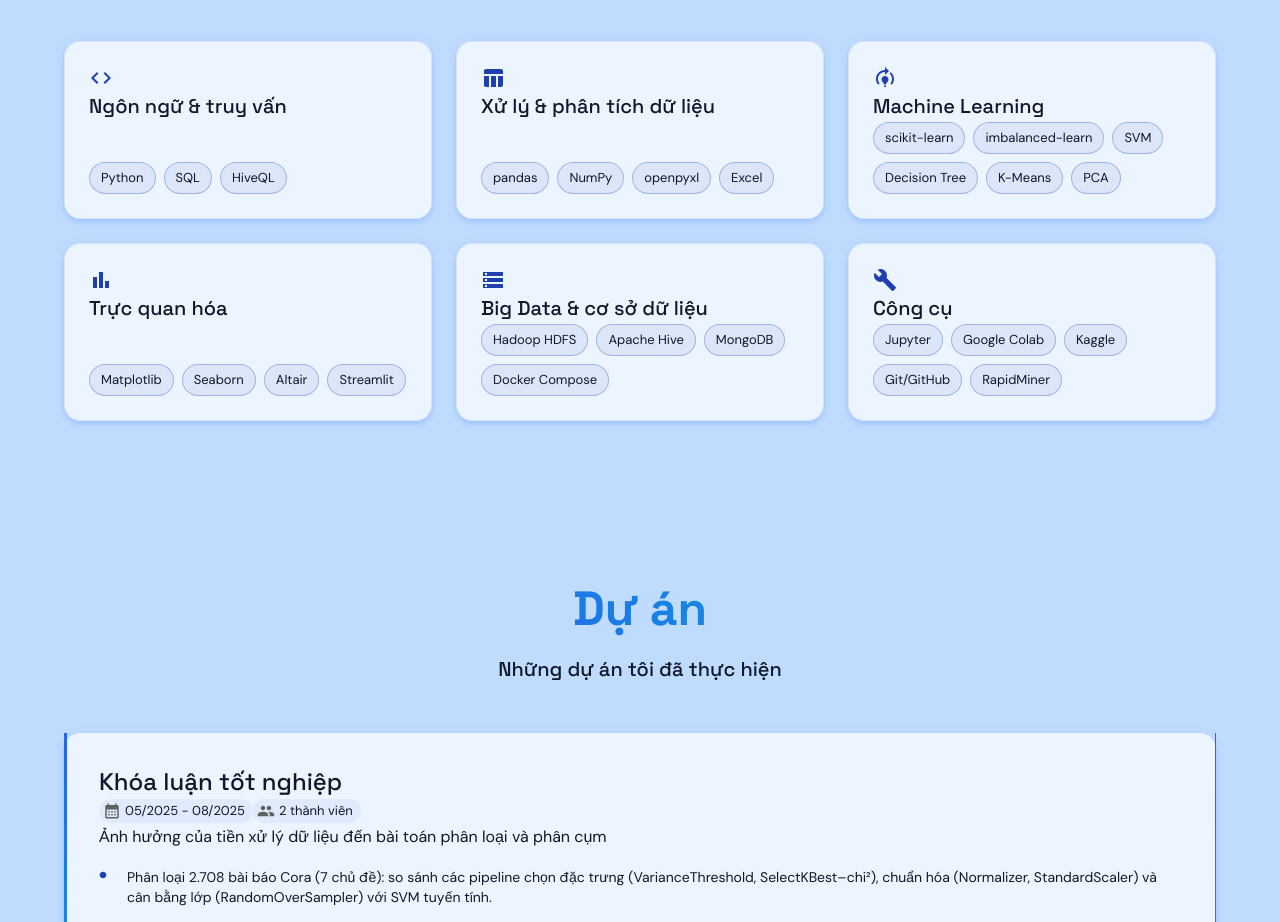
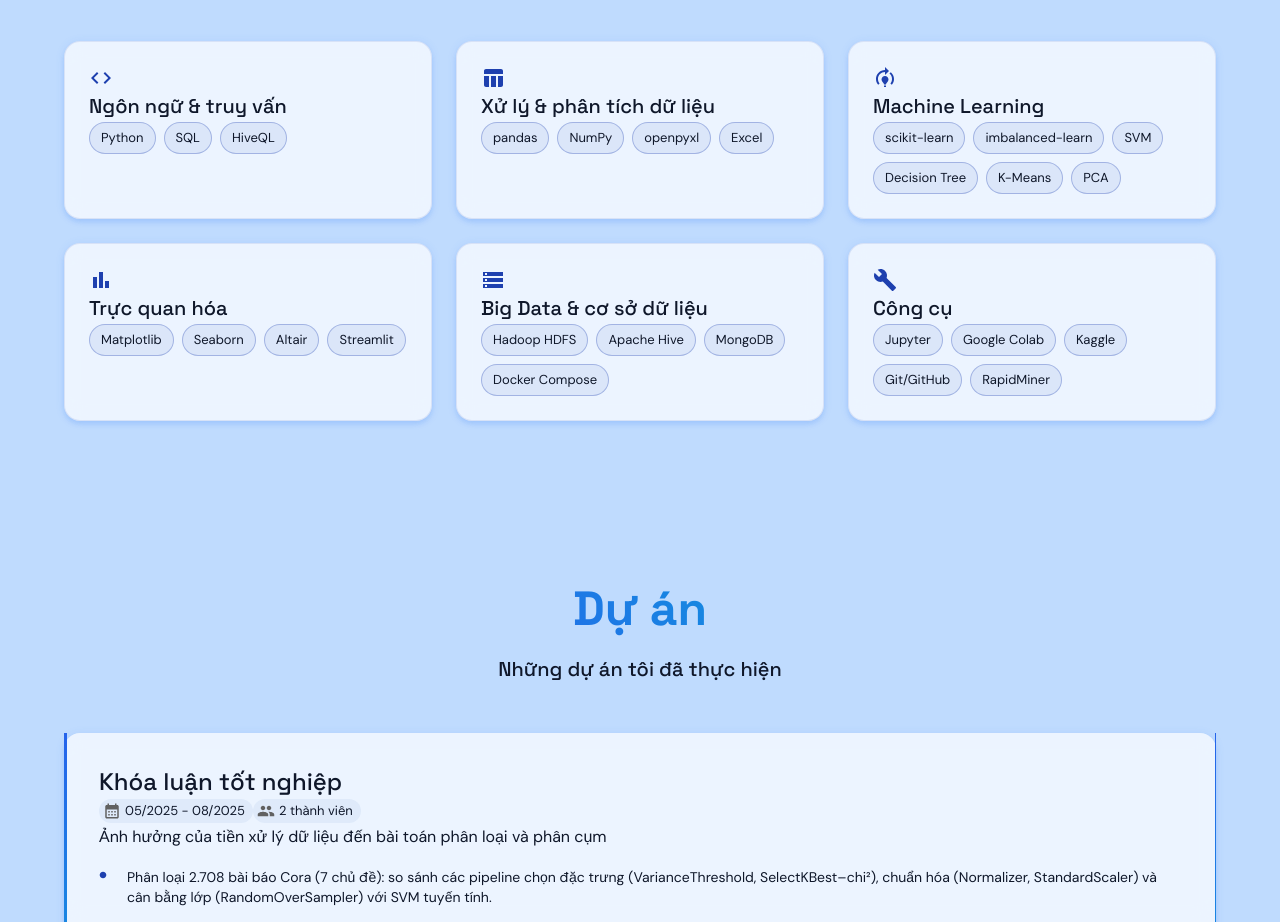
Before and after one commit to Fly-onlyone/Portfolio, a React (Vite) app: page / in a window 1280 px wide. Shown: the part 2380-3302 px from the top of the page. Built offline with nearby package versions, Linux system fonts and the light colour scheme.

Commit message:
fix(skills): align chips to the top of each card
Remove mt: auto from the chip container so chips no longer sink to the
bottom of taller cards and misalign cards in the same row.

```diff
--- a/src/components/Skills.jsx
+++ b/src/components/Skills.jsx
@@ -51,7 +51,7 @@ const Skills = () => {
                     </Box>
                     <Typography variant="h6">{skillGroup.category}</Typography>
                   </Box>
-                  <Box sx={{ display: 'flex', flexWrap: 'wrap', gap: 1, mt: 'auto' }}>
+                  <Box sx={{ display: 'flex', flexWrap: 'wrap', gap: 1 }}>
                     {skillGroup.items.map((skill, idx) => (
                       <motion.div key={idx} whileHover={{ y: -2, boxShadow: '0 0 15px rgba(59,130,246,0.4)' }}>
                         <Chip
```
